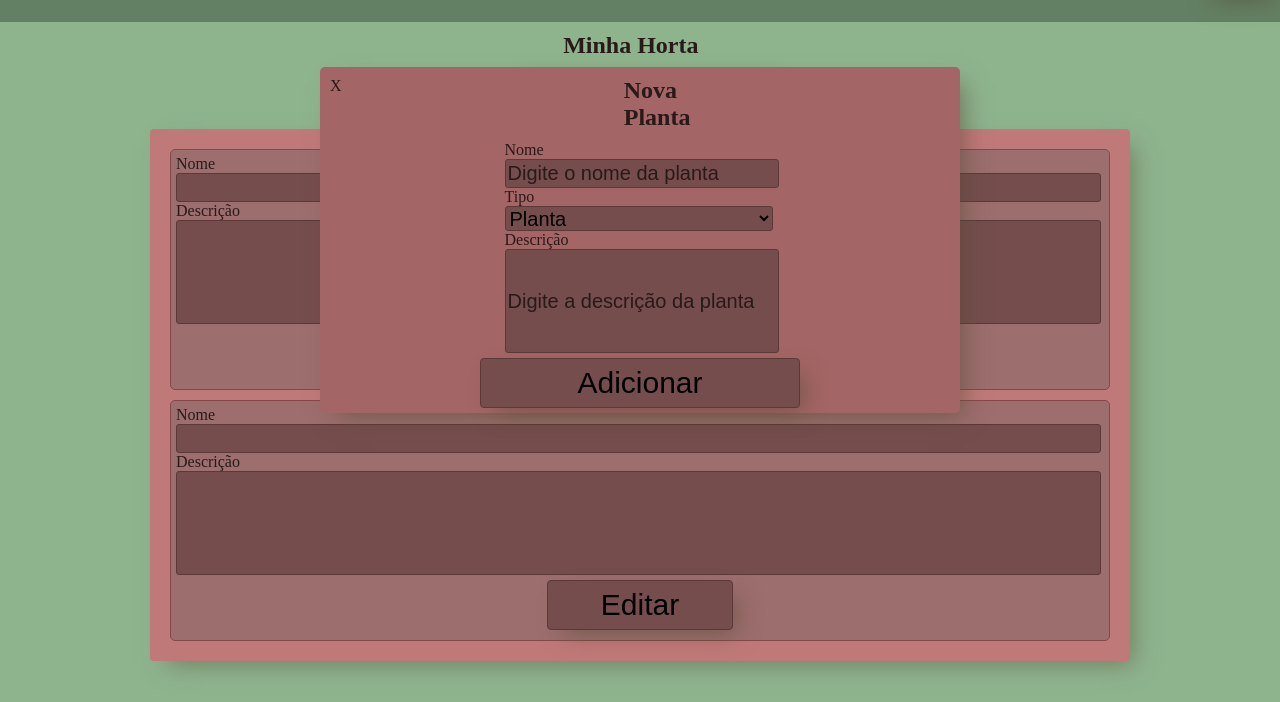
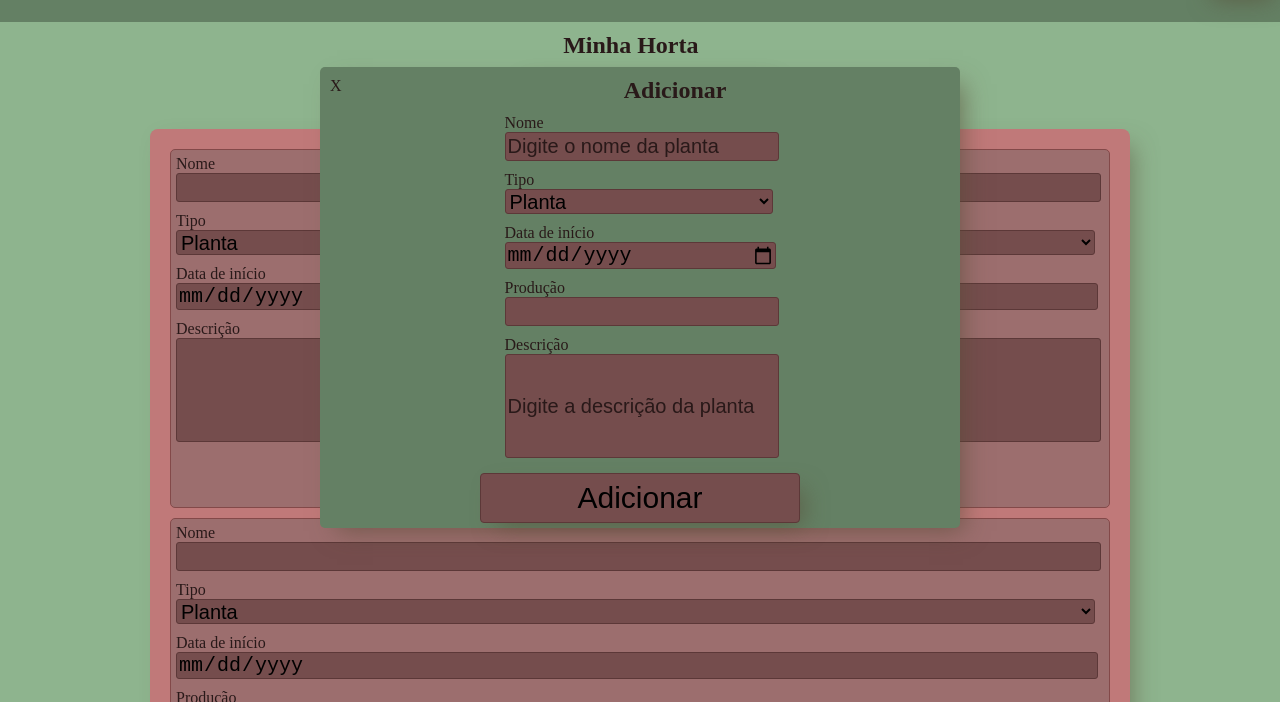
Before and after one commit to davitalbert1/plantas, a website: page index/index.html in a window 1280 px wide. Both pictures are taken after a click on the button "Adicionar Planta". Shown: the part 98-800 px from the top of the page. Drawn offline with Linux system fonts and the light colour scheme.

Commit message:
Add files via upload

```diff
--- a/index/index.css
+++ b/index/index.css
@@ -26,9 +26,12 @@ input, select{
     max-width: 1000px;
     height: 25px;
     font-size: 20px;
+    margin-bottom: 10px;
 }
 select{
-cursor: pointer;
+    cursor: pointer;
+    pointer-events: none;
+    touch-action: none;
 }
 button{
     background-color: rgb(117, 77, 77);
@@ -51,7 +54,7 @@ button{
 }
 main ul{
     background: rgb(192, 121, 121);
-    border-radius: 4px;
+    border-radius: 8px;
     min-height: 50px;
     width: 75%;
     margin: 10px auto;
@@ -66,12 +69,12 @@ h2{
     display: none;
     flex-direction: column;
     justify-content: center;
+    border-radius: 5px;
+    box-shadow: 10px 10px 23px -7px rgba(87,73,51,0.6);
+    background: rgb(100, 128, 100);
     top: 20%;
     width: 50%;
     margin: 5px 25%;
-    background: rgb(163, 101, 101);
-    border-radius: 5px;
-    box-shadow: 10px 10px 23px -7px rgba(87,73,51,0.6);
 }
 .modal-content{
     display: none;
@@ -108,6 +111,3 @@ h2{
     padding: 5px;
     margin: 10px;
 }
-.planta button{
-    margin: 5px 40%;
-}
--- a/index/index.html
+++ b/index/index.html
@@ -21,6 +21,19 @@
                     <input type="text" class="texto" id="nome" readonly>
                 </div>
                 <div class="encapsular">
+                    <label for="tipo">Tipo</label>
+                    <select name="tipo" id="tipo">
+                        <option value="1">Planta</option>
+                        <option value="2">Animal</option>
+                        <option value="3">Construção</option>
+                        <option value="4">Objeto</option>
+                    </select>
+                </div>
+                <div class="encapsular">
+                    <label for="Data">Data de início</label>
+                    <input type="date" class="Data" readonly>
+                </div>
+                <div class="encapsular">
                     <label for="descricao">Descrição</label>
                     <input type="descricao" class="texto" id="descricao" readonly>
                 </div>
@@ -30,6 +43,23 @@
                 <div class="encapsular">
                     <label for="nome">Nome</label>
                     <input type="text" class="texto" id="nome" readonly>
+                </div>
+                <div class="encapsular">
+                    <label for="tipo">Tipo</label>
+                    <select name="tipo" id="tipo">
+                        <option value="1">Planta</option>
+                        <option value="2">Animal</option>
+                        <option value="3">Construção</option>
+                        <option value="4">Objeto</option>
+                    </select>
+                </div>
+                <div class="encapsular">
+                    <label for="Data">Data de início</label>
+                    <input type="date" class="Data" readonly>
+                </div>
+                <div class="encapsular">
+                    <label for="producao">Produção</label>
+                    <input type="text" class="Data" readonly>
                 </div>
                 <div class="encapsular">
                     <label for="descricao">Descrição</label>
@@ -44,7 +74,7 @@
     <div id="modal">
         <span id="close" class="close">X</span>
         <div id="content" class="modal-content">
-            <h2>Nova Planta</h2>
+            <h2>Adicionar</h2>
             <div class="encapsular">
                 <label for="nome">Nome</label>
                 <input type="text" class="texto" id="nome" placeholder="Digite o nome da planta">
@@ -59,6 +89,14 @@
                 </select>
             </div>
             <div class="encapsular">
+                <label for="Data">Data de início</label>
+                <input type="date" class="Data">
+            </div>
+            <div class="encapsular">
+                <label for="producao">Produção</label>
+                <input type="text" class="Data">
+            </div>
+            <div class="encapsular">
                 <label for="descricao">Descrição</label>
                 <input type="text" class="texto" id="descricao" placeholder="Digite a descrição da planta">
             </div>
--- a/perfil/perfil.css
+++ b/perfil/perfil.css
@@ -26,9 +26,9 @@ button{
     border: 1px solid rgb(92, 56, 56);
     border-radius: 4px;
     height: 50px;
-    width: 10%;
     cursor: pointer;
     font-size: 30px;
+    margin-top: 10px;
 }
 main h1{
     border-bottom: 2px solid rgb(92, 56, 56);
@@ -41,12 +41,25 @@ input, select{
     border: 1px solid rgb(92, 56, 56);
     border-radius: 3px;
     width: 99%;
-    max-width: 1-00px;
+    max-width: 1000px;
     height: 25px;
     font-size: 20px;
+    margin-bottom: 10px;
 }
 select{
     cursor: pointer;
+    pointer-events: none;
+    touch-action: none;
+}
+.encapsular{
+    margin: 10px 5%;
+}
+.botao{
+    display: flex;
+    flex-direction: column;
+    justify-content: center;
+    margin: 10px auto;
+    width: 50%;
 }
 .planta{
     background: rgb(156, 110, 110);
@@ -54,9 +67,6 @@ select{
     border-radius: 5px;
     padding: 5px;
     margin: 10px;
-}
-.planta button{
-    margin: 5px 40%;
 }
 #perfil{
     background: rgb(163, 101, 101);
--- a/perfil/perfil.js
+++ b/perfil/perfil.js
@@ -1,3 +1,6 @@
 function index(){
     window.open("../index/index.html", "_self");
 }
+function mapa(){
+    window.open("../mapa/mapa.html", "_self");
+}
```
Also changed, not shown: perfil/perfil.html (+4 -1 lines).
